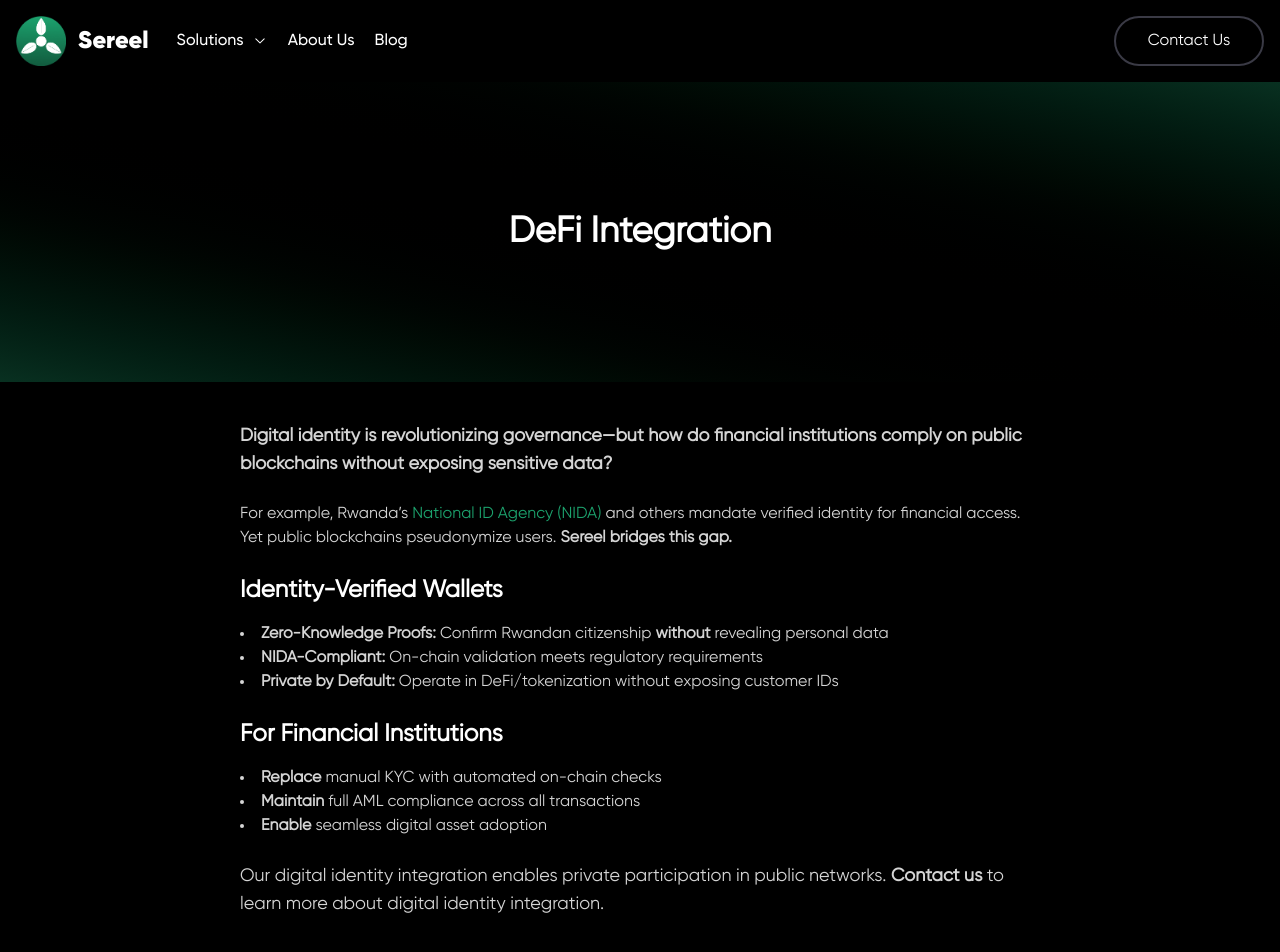
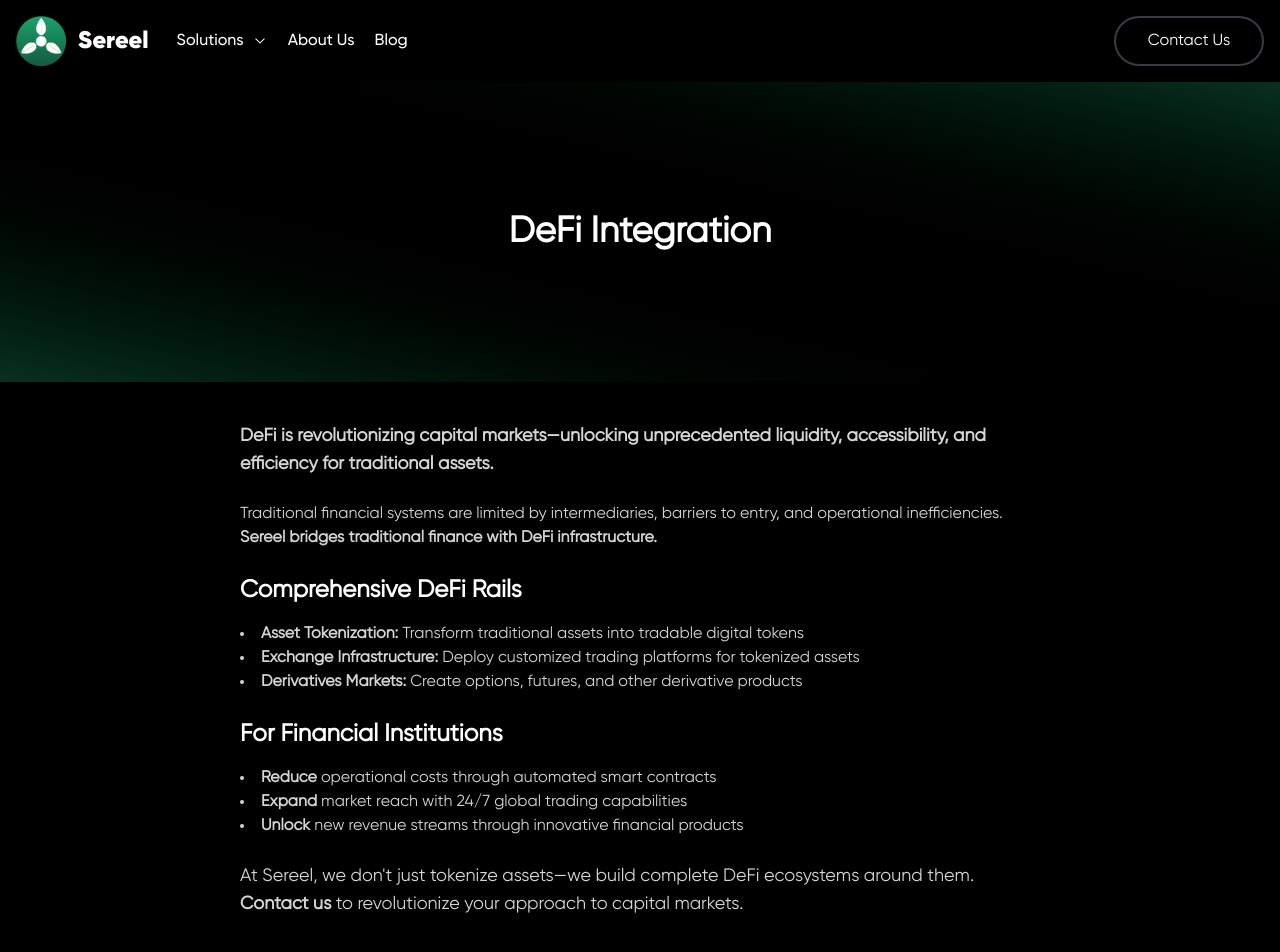
Before and after one commit to 0xsereel/website, a React (Vite) app: page /solutions/identity in a window 1280 px wide. Shown: the top 952 px of the page. Built offline with nearby package versions, Linux system fonts and the light colour scheme.

Commit message:
update defi section

```diff
--- a/src/pages/solutions/Identity.tsx
+++ b/src/pages/solutions/Identity.tsx
@@ -13,28 +13,28 @@ export const Identity = () => {
       <div className="w-full bg-black py-10 px-5">
         <div className="w-full max-w-[800px] mx-auto text-[#D5D5D5]">
           <p className="text-lg mb-6">
-            <strong>Digital identity is revolutionizing governance—but how do financial institutions comply on public blockchains without exposing sensitive data?</strong>
+            <strong>DeFi is revolutionizing capital markets—unlocking unprecedented liquidity, accessibility, and efficiency for traditional assets.</strong>
           </p>
           <p className="mb-6">
-            For example, Rwanda’s <a href="https://www.nida.gov.rw/" target="_blank" rel="noopener noreferrer" className="text-[#1CA36E] hover:underline">National ID Agency (NIDA)</a> and others mandate verified identity for financial access. Yet public blockchains pseudonymize users. <strong>Sereel bridges this gap.</strong>
+            Traditional financial systems are limited by intermediaries, barriers to entry, and operational inefficiencies. <strong>Sereel bridges traditional finance with DeFi infrastructure.</strong>
           </p>
 
-          <h2 className="text-2xl font-bold text-white mb-4">Identity-Verified Wallets</h2>
+          <h2 className="text-2xl font-bold text-white mb-4">Comprehensive DeFi Rails</h2>
           <ul className="list-disc list-inside mb-6">
-            <li><strong>Zero-Knowledge Proofs:</strong> Confirm Rwandan citizenship <strong>without</strong> revealing personal data</li>
-            <li><strong>NIDA-Compliant:</strong> On-chain validation meets regulatory requirements</li>
-            <li><strong>Private by Default:</strong> Operate in DeFi/tokenization without exposing customer IDs</li>
+            <li><strong>Asset Tokenization:</strong> Transform traditional assets into tradable digital tokens</li>
+            <li><strong>Exchange Infrastructure:</strong> Deploy customized trading platforms for tokenized assets</li>
+            <li><strong>Derivatives Markets:</strong> Create options, futures, and other derivative products</li>
           </ul>
 
           <h2 className="text-2xl font-bold text-white mb-4">For Financial Institutions</h2>
           <ul className="list-disc list-inside mb-6">
-            <li><strong>Replace</strong> manual KYC with automated on-chain checks</li>
-            <li><strong>Maintain</strong> full AML compliance across all transactions</li>
-            <li><strong>Enable</strong> seamless digital asset adoption</li>
+            <li><strong>Reduce</strong> operational costs through automated smart contracts</li>
+            <li><strong>Expand</strong> market reach with 24/7 global trading capabilities</li>
+            <li><strong>Unlock</strong> new revenue streams through innovative financial products</li>
           </ul>
 
           <p className="text-lg">
-            Our digital identity integration enables private participation in public networks. <strong>Contact us</strong> to learn more about digital identity integration.
+            At Sereel, we don't just tokenize assets—we build complete DeFi ecosystems around them. <strong>Contact us</strong> to revolutionize your approach to capital markets.
           </p>
         </div>
       </div>
```
